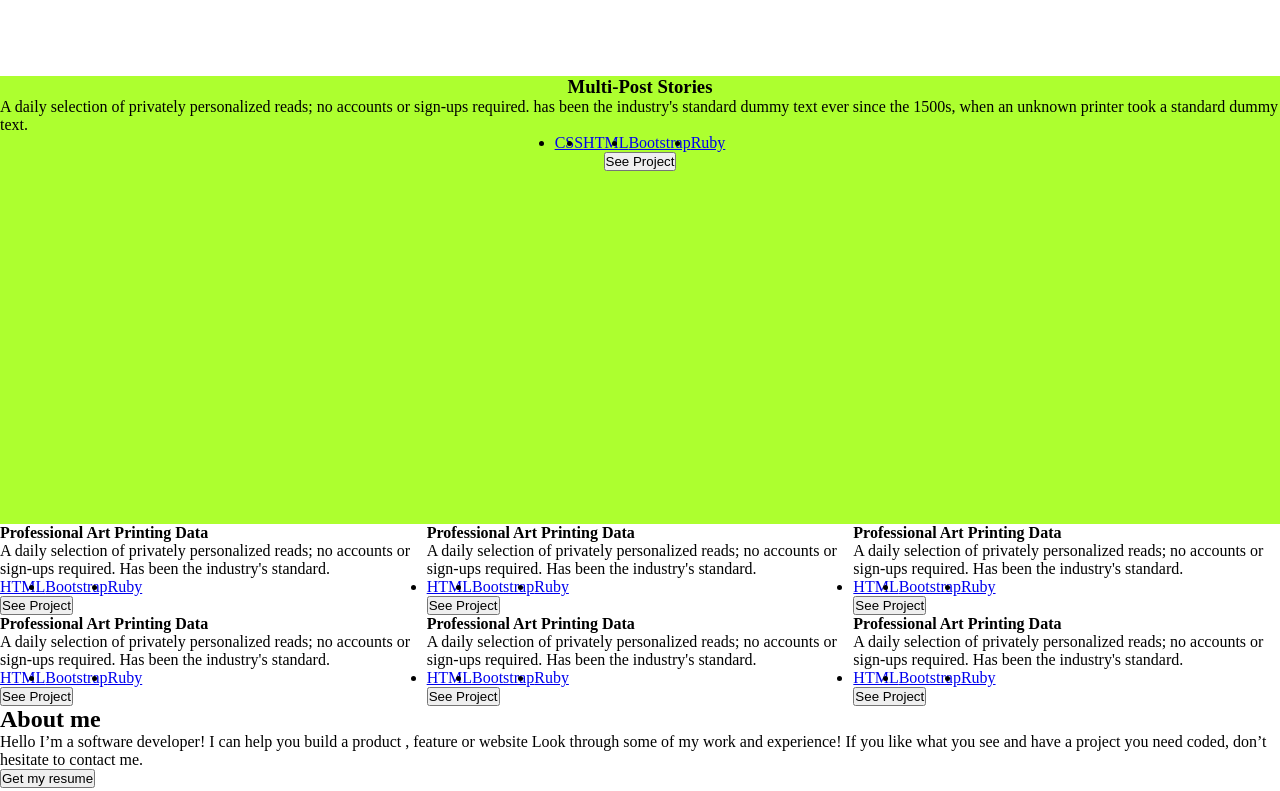
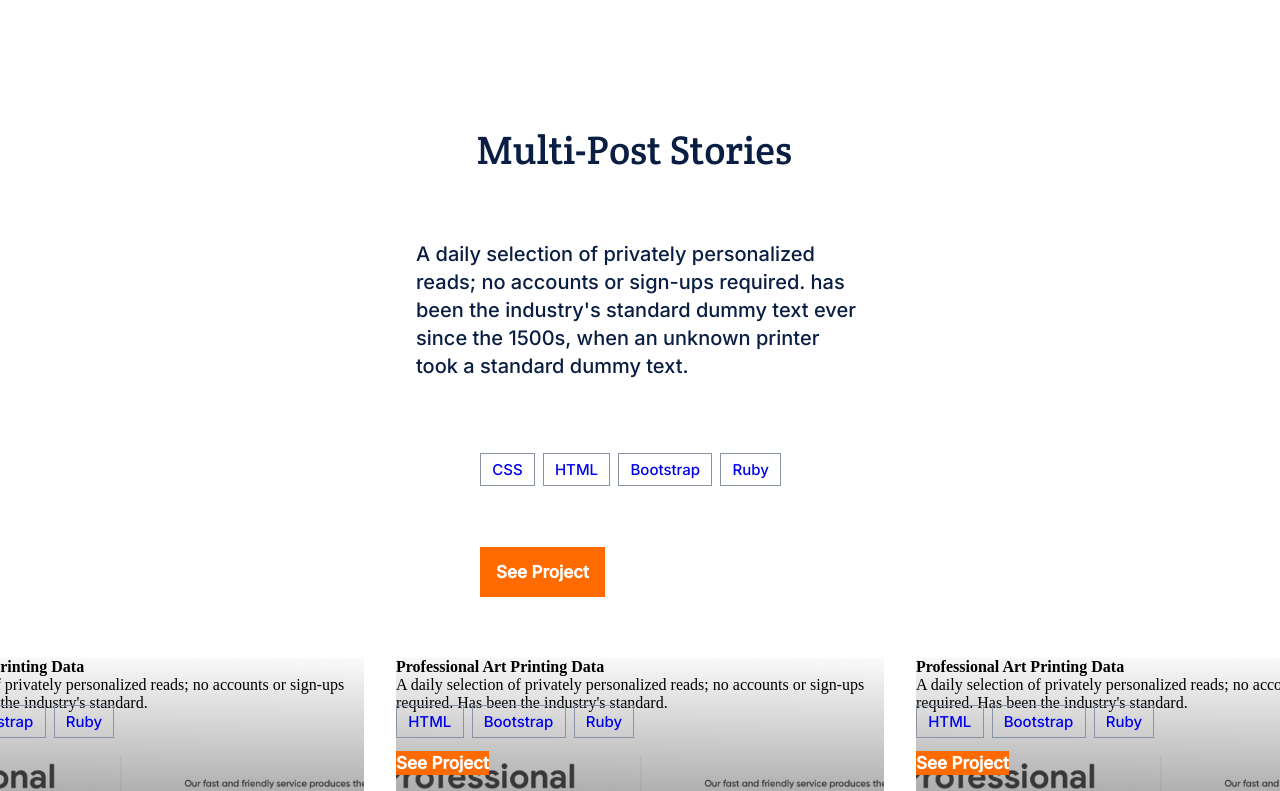
Before and after one commit to Yonashenok/My-portfolio, a website: page index.html in a window 1280 px wide. Shown: the part 996-1787 px from the top of the page. Drawn offline with Linux system fonts and the light colour scheme.

Commit message:
works page addded grid style

```diff
--- a/style/desktop.css
+++ b/style/desktop.css
@@ -97,21 +97,18 @@
 
   /* My recent work page style */
 
-  .work-section {
-    background-color: #fff;
+  .works-section {
     align-items: center;
-    width: 684px;
-    height: 448px;
   }
 
   .primary-work-head {
+    /* background-color: #091e42; */
     height: 8rem;
     width: 100%;
     justify-content: start;
     align-items: center;
-    gap: 1rem;
-    padding: 2rem 1rem;
-    margin: 5rem 0 4rem 0;
+    gap: 2rem;
+    margin: 5rem 0 4rem 11rem;
   }
 
   .primary-work-head h2 {
@@ -126,20 +123,127 @@
   }
 
   .line {
-    width: 1100px;
+    width: 1170px;
     border-bottom: 1px solid #212121;
     margin-bottom: 1.5rem;
   }
 
+  .multi-post {
+    height: 100%;
+    justify-content: start;
+    align-items: start;
+  }
+
   .container {
+    justify-content: start;
     align-items: center;
+    gap: 3rem;
     width: 100%;
-    height: 448px;
+    height: 550px;
     grid-column: 1/-1;
-    background-color: greenyellow;
   }
 
   .set-grid {
-    grid-template-columns: repeat(3, 1fr);
+    grid-template-columns: repeat(3, 488px);
+    justify-items: start;
+    align-items: start;
+    row-gap: 2rem;
+    column-gap: 2rem;
+    margin: 0 11rem 0 11rem;
+  }
+
+  .placeholder-img {
+    width: 868px;
+    height: 548px;
+    gap: 2rem;
+    background-image: url("/src/assets/imgs/Placeholderdesktop.png");
+    background-repeat: no-repeat;
+    background-size: cover;
+    background-position: center;
+  }
+
+  .placeholder-img img {
+    width: 100%;
+    height: auto;
+  }
+
+  .third-head {
+    text-align: left;
+    margin: 0;
+    width: 327px;
+    height: 36px;
+    font-family: "Crete Round", serif;
+    font-style: normal;
+    font-weight: 400;
+    font-size: 40px;
+    line-height: 52px;
+    margin-bottom: 2rem;
+    color: #091e42;
+  }
+
+  .daily-post-text {
+    font-family: "Inter", sans-serif;
+    font-style: normal;
+    font-weight: 400;
+    font-size: 20px;
+    line-height: 28px;
+    color: #091e42;
+    max-width: 28rem;
+    margin-bottom: 2rem;
+    width: 100%;
+  }
+
+  .skills-lan {
+    list-style: none;
+    gap: 0.5rem;
+    width: 20rem;
+    justify-content: start;
+    align-items: center;
+  }
+
+  .skills-lan a {
+    text-decoration: none;
+    font-family: "Inter", sans-serif;
+    font-size: 15px;
+    font-weight: 500;
+    line-height: 20px;
+    padding: 0.4rem 0.7rem;
+    border: 1px solid #8993a4;
+  }
+
+  .btn {
+    width: 20rem;
+    margin: 1.2rem 0 2rem 0;
+  }
+
+  .post-btn {
+    padding: 0.8rem 1rem;
+  }
+
+  .project-btn {
+    display: flex;
+    justify-content: center;
+    align-items: center;
+    font-family: "Inter", sans-serif;
+    font-style: normal;
+    font-weight: 700;
+    font-size: 17px;
+    line-height: 24px;
+    color: #fff;
+    border: none;
+    background-color: #ff6b00;
+  }
+
+  .see-project {
+    height: 550px;
+    /* width: 400px; */
+    position: relative;
+    background-image: url("/src/assets/imgs/bg-mobile-see.png");
+    background-repeat: no-repeat;
+    background-size: cover;
+    background-position: center;
+    justify-content: center;
+    align-items: start;
+    background-color: orangered;
   }
 }
--- a/style/mobile.css
+++ b/style/mobile.css
@@ -107,10 +107,10 @@
 
   .primary-work-head {
     height: 8rem;
+    flex-direction: column;
     justify-content: center;
     align-items: center;
     margin: 5rem 0 4rem 0;
-    border-bottom: 1px solid #212121;
   }
 
   .primary-work-head h2 {
@@ -121,10 +121,18 @@
     font-weight: 400;
     font-size: 40px;
     line-height: 52px;
+    margin-left: 1rem;
     color: #1c1a19;
   }
 
+  .line {
+    width: 80%;
+    border-bottom: 1px solid #212121;
+    margin: 0 1.2rem;
+  }
+
   .container {
+    flex-direction: column;
     align-items: center;
     width: 100%;
     height: 100%;
--- a/style/style.css
+++ b/style/style.css
@@ -3,6 +3,10 @@
   margin: 0;
   padding: 0;
   box-sizing: border-box;
+}
+
+body {
+  margin: 0 auto;
 }
 
 .flex-col {
```
